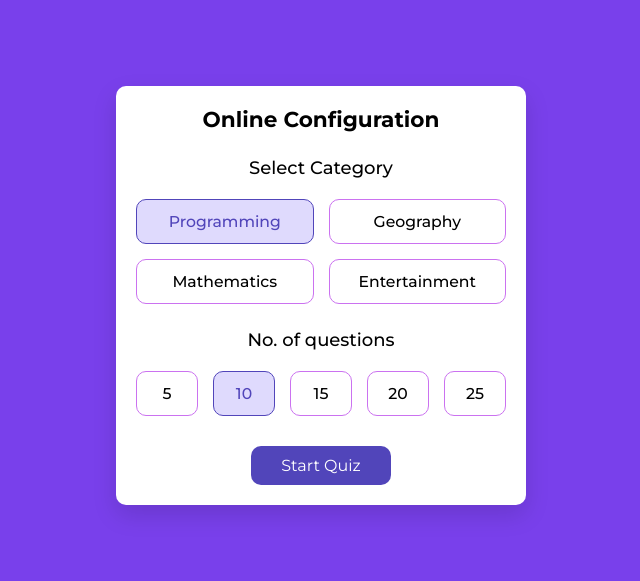
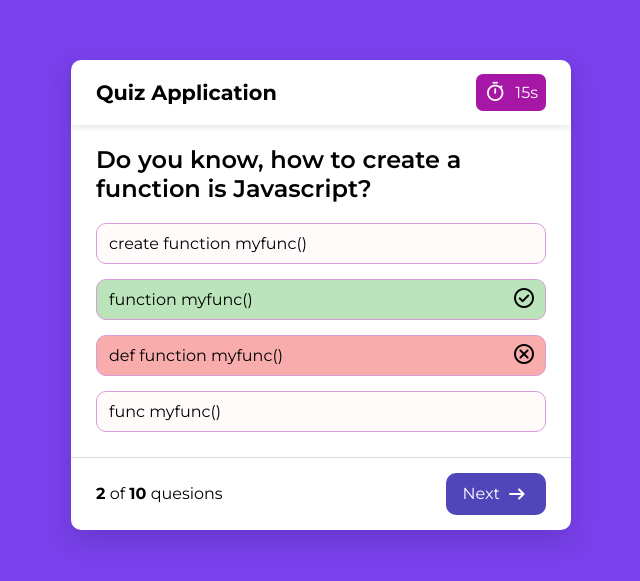
Before and after one commit to Raturi-Sahil/quiz-app, a plain HTML site: page index.html in a window 1280 px wide. Shown: the part 105-686 px from the top of the page, without its empty margins (319-959 px from the left). Drawn offline with nearby package versions, Linux system fonts and the light colour scheme.

Commit message:
Quiz container done

```diff
--- a/index.html
+++ b/index.html
@@ -4,9 +4,12 @@
     <meta charset="UTF-8">
     <meta name="viewport" content="width=device-width, initial-scale=1.0">
     <title>Online quiz app</title>
+    <link rel="stylesheet" href="https://fonts.googleapis.com/css2?family=Material+Symbols+Rounded:opsz,wght,FILL,GRAD@24,400,0,0" />
+
     <Link rel = "stylesheet" href = "style.css">
 </head>
 <body>
+    <!-- Quiz config-container -->
     <div class="config-container">
         <h2 class="config-title">Online Configuration</h2>
         <div class="config-option">
@@ -30,5 +33,42 @@
         </div>
         <button class="start-quiz-btn ">Start Quiz</button>
     </div>
+
+    <!--Quiz container-->
+    <div class="quiz-container">
+        <header class="quiz-header">
+            <h2 class="quiz-title">Quiz Application</h2>
+            <div class="quiz-timer">
+                <span class="material-symbols-rounded">
+                    timer
+                    </span>
+                <p class="time-duration">15s</p>
+            </div>
+        </header>
+        <div class="quiz-content">
+            <h1 class="quiz-text">Do you know, how to create a function is Javascript?</h1>
+            <ul class="answer-options">
+                <li class="answer-option"><p>create function myfunc()</p></li>
+                <li class="answer-option correct"><p>function myfunc()</p>
+                    <span class="material-symbols-rounded">
+                        check_circle
+                        </span>
+                </li>
+                <li class="answer-option incorrect"><p>def function myfunc()</p>
+                    <span class="material-symbols-rounded">
+                        cancel
+                        </span></li>
+                <li class="answer-option"><p>func myfunc()</p></li>
+            </ul>
+        </div>
+        <footer class="quiz-footer">
+            <p class="question-status"><b>2</b> of <b>10</b> quesions</p>
+            <button class="next-question-btn">Next
+                <span class="material-symbols-rounded">
+                    arrow_right_alt
+                    </span>
+            </button>
+        </footer>
+    </div>
 </body>
 </html>
--- a/style.css
+++ b/style.css
@@ -17,7 +17,14 @@ body {
     background-color: rgb(121, 64, 235);
 }
 
+:where(.config-container, .quiz-container) {
+    background-color: white;
+    border-radius: 10px;
+    box-shadow: 0px 10px 25px rgba(0, 0, 0, 0.13);
+}
+
 .config-container {
+    display: none;
     width: 410px;
     padding: 20px;
     text-align: center;
@@ -69,11 +76,12 @@ body {
     color: #5145BA;
     background-color: #dfdafd;
 }
-.config-container .start-quiz-btn {
+.config-container .start-quiz-btn,
+.quiz-footer .next-question-btn {
     color: white;
     background-color: #5145BA;
     border: none;
-    margin-top: 30px;
+
     padding: 10px 30px;
     border-radius: 10px;
     font-size: 1rem;
@@ -81,14 +89,116 @@ body {
     transition: background 0.3s ease;
 }
 
-.config-container .start-quiz-btn:hover {
+.config-container .start-quiz-btn {
+    margin-top: 30px;
+}
+
+.config-container .start-quiz-btn,
+.quiz-footer .next-question-btn:hover {
     background-color: #403785;
 }
 
-.config-option button:hover {
+
+
+.config-option button,
+.quiz-content .answer-option:hover {
     background-color: #dad5fd;
 }
 
 .question-options button {
     flex: 1 1 10%;
 }
+
+.quiz-container {
+    width: 500px;
+}
+
+.quiz-content .quiz-text {
+    font-size: 1.5rem;
+    font-weight: 600;
+}
+
+.quiz-container .quiz-header {
+    display: flex;
+    justify-content: space-between;
+    align-items: center;
+    padding: 14px 25px;
+    box-shadow: 0 3px 6px rgba(0, 0, 0, 0.09);
+}
+
+.quiz-header .quiz-timer {
+    width: 70px;
+    padding: 7px 8px;
+    gap: 5px;
+    display: flex;
+    justify-content: space-between;
+    align-items: center;
+    border-radius: 7px;
+    background-color: rgb(166, 23, 166);
+    color: white
+}
+
+.quiz-header .quiz-timer span {
+    font-size: 1.4rem;
+}
+
+.quiz-header .quiz-title {
+    font-size: 1.3rem;
+    font-weight: 700;
+}
+
+.quiz-container .quiz-content {
+    padding : 20px 25px 25px;
+}
+
+.quiz-content .answer-options {
+    list-style: none;
+    margin-top: 20px;
+    display: flex;
+    justify-content: space-between;
+    flex-direction: column;
+    gap: 15px;
+
+}
+
+.quiz-content .answer-option {
+    display: flex;
+    justify-content: space-between;
+    text-align: center;
+    padding: 10px 12px;
+    cursor: pointer;
+    background-color: rgb(255, 251, 251);
+    border-radius: 10px;
+    border: 1px solid rgb(216, 157, 216);
+    transition: 0.3s ease;
+}
+
+.quiz-content .answer-option span {
+    display: block;
+    flex-shrink: 0;
+    margin: -4px -3px -4px 12px;
+}
+
+.quiz-content .answer-option.correct {
+    background-color: rgb(187, 228, 187);
+}
+
+
+.quiz-content .answer-option.incorrect {
+    background-color: rgb(248, 172, 172);
+}
+
+.quiz-container .quiz-footer {
+    padding: 15px 25px;
+    display: flex;
+    justify-content: space-between;
+    align-items: center;
+    border-top: 1px solid rgb(222, 218, 218);
+}
+
+.quiz-footer .next-question-btn {
+    display: inline-flex;
+    gap: 5px;
+    align-items: center;
+    padding: 9px 17px;
+}
```
